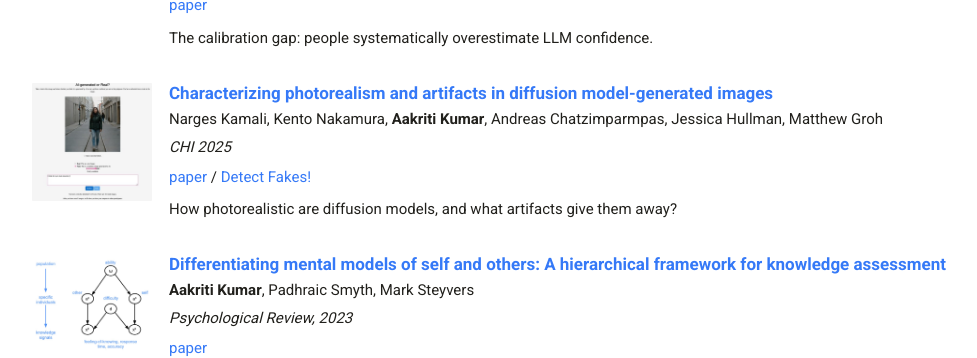
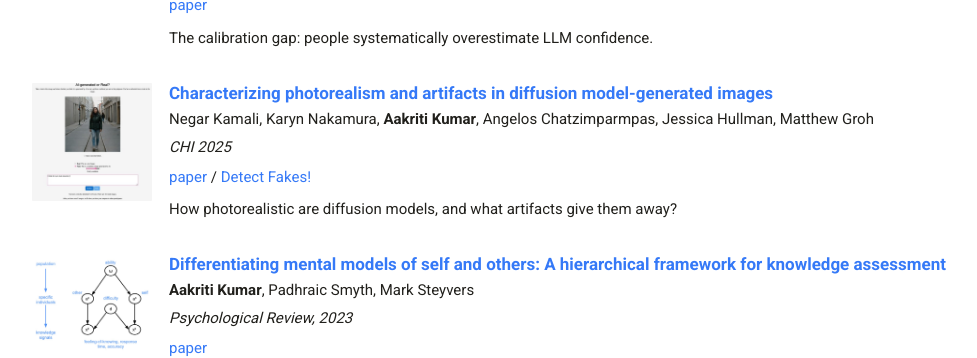
Before and after one commit to aakriti1kumar/aakriti1kumar.github.io, a Jekyll site: the page built from index.md, in a window 1280 px wide and 900 px high, scrolled down 1024 px. Shown: the part 150-508 px from the top of the window, without its empty margins (97-1074 px from the left). Built offline with Jekyll 4.4.1, drawn with Linux system fonts in a browser that asks for light colours; Markdown is read by kramdown in place of the engine named in the settings.

Commit message:
Update authors in selected_work.yml

```diff
--- a/_data/selected_work.yml
+++ b/_data/selected_work.yml
@@ -49,7 +49,7 @@
 
 - title: "Characterizing photorealism and artifacts in diffusion model-generated images"
   link: "https://dl.acm.org/doi/full/10.1145/3706598.3713962"
-  authors: "Narges Kamali, Kento Nakamura, <strong>Aakriti Kumar</strong>, Andreas Chatzimparmpas, Jessica Hullman, Matthew Groh"
+  authors: "Negar Kamali, Karyn Nakamura, <strong>Aakriti Kumar</strong>, Angelos Chatzimparmpas, Jessica Hullman, Matthew Groh"
   venue: "CHI 2025"
   figure: "fig-detectfakes.jpg"
   figure_alt: "Screenshot of the AI-generated or Real experiment interface"
```
